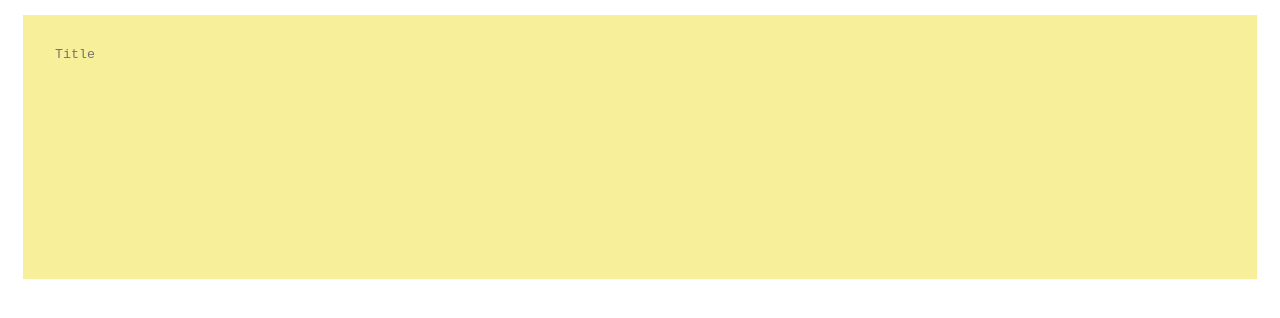
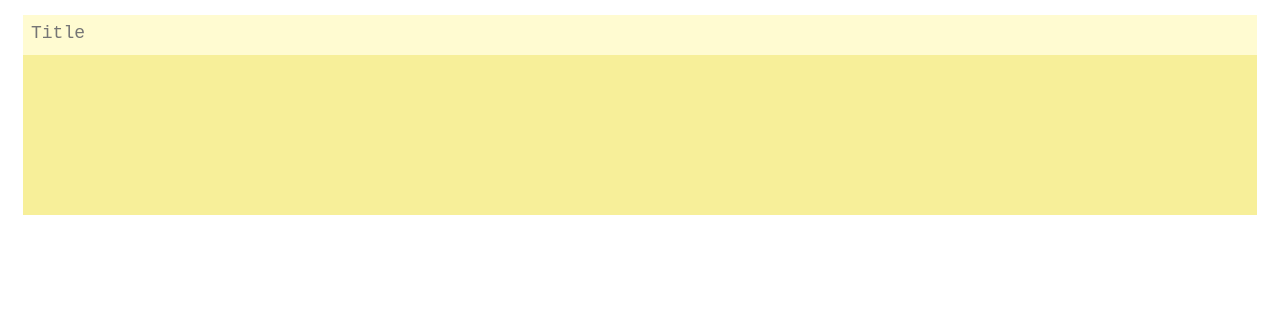
Before and after one commit to lavilladaa/Post-it-App, a React (Create React App) app: page / in a window 1280 px wide. Shown: the top 318 px of the page. Built offline with nearby package versions, Linux system fonts and the light colour scheme.

Commit message:
note with title styled

```diff
--- a/src/components/Postit.js
+++ b/src/components/Postit.js
@@ -2,9 +2,9 @@ const Postit=()=>{
     return (
         <div className="postit">
 
-            <div className="note-title">
-            <textarea  className="note-text" placeholder="Title" maxlength="300"></textarea>
-            </div>
+
+            <textarea  className="note-title" placeholder="Title" maxlength="50"></textarea>
+
 
 
 
--- a/src/index.css
+++ b/src/index.css
@@ -5,9 +5,9 @@
     sans-serif;
   -webkit-font-smoothing: antialiased;
   -moz-osx-font-smoothing: grayscale;
-}
+} */
 
-code {
+/* code {
   font-family: source-code-pro, Menlo, Monaco, Consolas, 'Courier New',
     monospace;
 } */
@@ -16,7 +16,7 @@ code {
   background-color: #F7EF99;
   margin:15px;
   min-height: 200px;
-  padding: 1rem;
+  padding: 0rem;
  	display: flex;
 	flex-direction: column;
   /* To make the content equally spaced
@@ -25,9 +25,17 @@ code {
 	/* white-space: pre-wrap; */
 }
 
-.note-text {
-  background-color: #F7EF99;
-  padding: 1rem;
+.note-title{
+  /* -moz-box-sizing: border-box;
+  -webkit-box-sizing: border-box;
+  -ms-box-sizing: border-box;  */
+  /* To take the padding into account
+  and use widht=100%  */
+  box-sizing: border-box;
+  background-color: #FFFBD1;
+  font-size: 18px;
+  padding: 0.5rem;
+  margin: 0;
   display: flex;
 	flex-direction: column;
   border: none;
@@ -35,6 +43,6 @@ code {
   outline: none;
   /* To fit the textarea according
    to the container width */
-  width: 95%;
-  height: 200px;
+  width: 100%;
+  height: 40px;
 }
```
